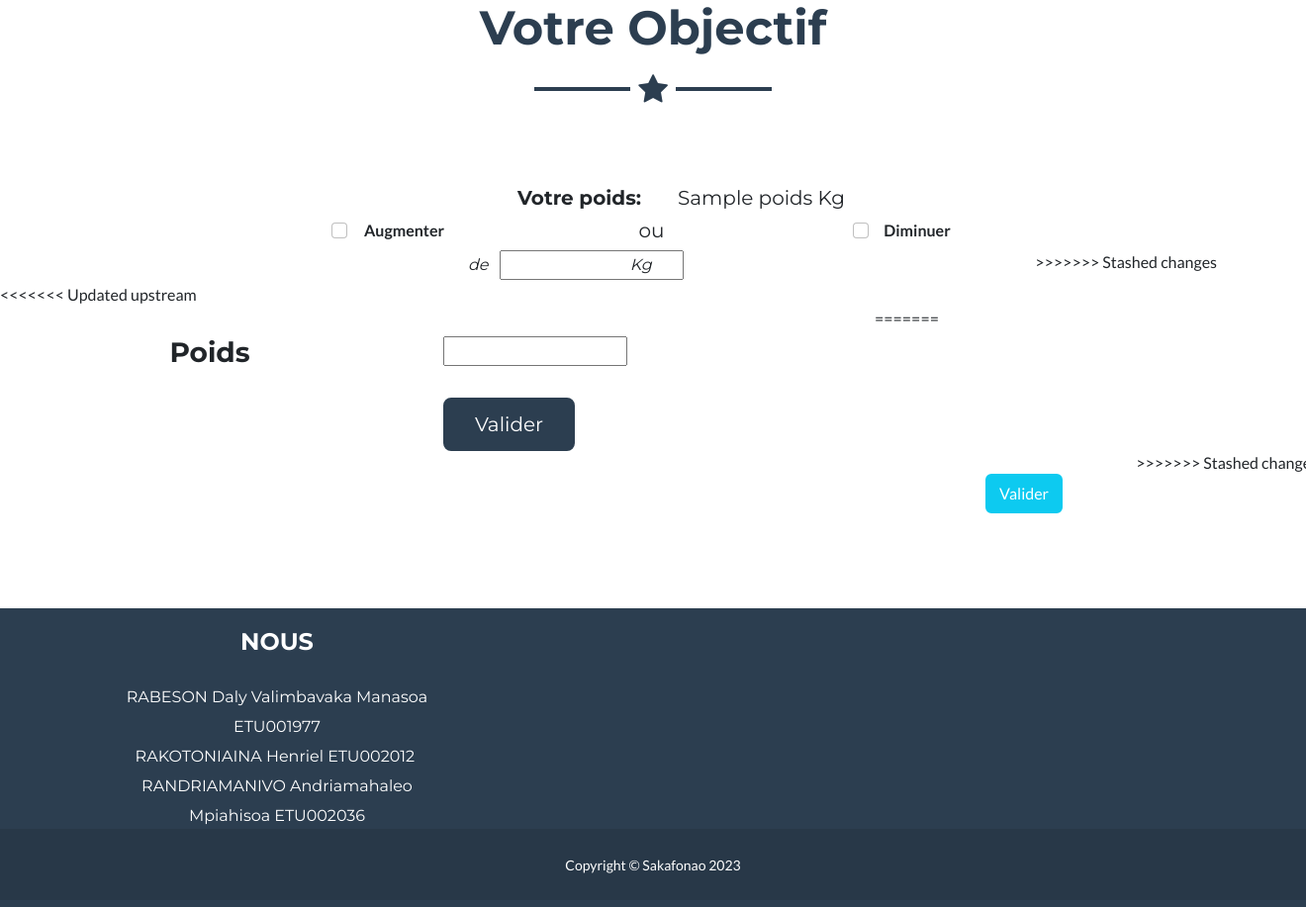
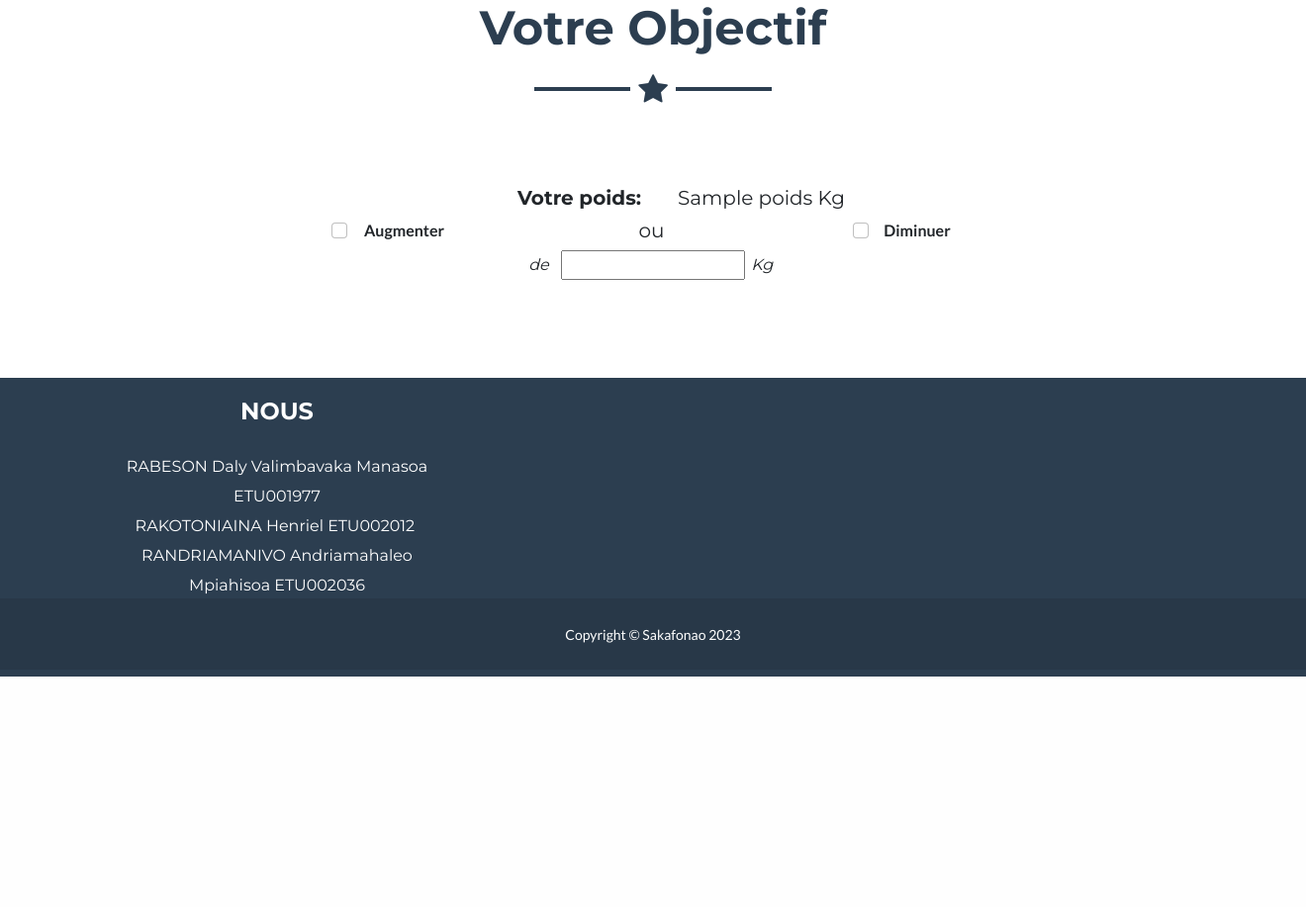
Before and after one commit to Mpiahy/Projet_S4, a CodeIgniter app: the page made by application/views/accueil.php in a window 1320 px wide; the page is wider, and only the part inside the window is pictured. Shown: the part 630-1547 px from the top of that part at 99% size. After the commit the page ends 1314 px from the top of that part, so only its background shows below. Run offline with CodeIgniter, Linux system fonts and the light colour scheme; tables that the repository leaves empty hold one stand-in row (values such as "Sample post"); the template is opened without the code that fills it: most values are stand-ins (such as "Sample title", 1, 10 or a date in 2020).

Commit message:
Update accueil.php

```diff
--- a/application/views/accueil.php
+++ b/application/views/accueil.php
@@ -70,31 +70,8 @@
                     <div class="col" style="padding-left: 0px;">
                         <h6 class="display-6" style="text-align: left;font-size: 16px;margin-left: 6px;padding-top: 5px;font-style: italic;">Kg</h6>
                     </div>
->>>>>>> Stashed changes
                 </div>
-
             </div>
-<<<<<<< Updated upstream
-            <form method="post" action="<?php echo base_url("Accueil_C/traitement");?>">
-                <div class="row">
-                    <div class="col-md-6 col-lg-4 col-xxl-6 offset-xxl-0">
-                        <a class="d-block mx-auto portfolio-item" href="#portfolio-modal-5" data-bs-toggle="modal"></a>
-                        <h3 class="text-center">Poids </h3>
-                    </div>
-                    <div class="col-md-6 col-lg-4 col-xxl-6">
-                        <a class="d-block mx-auto portfolio-item" href="#portfolio-modal-6" data-bs-toggle="modal"></a>
-                        <input type="text" name ="poids">
-                    <div class="col">
-                        <button class="btn btn-secondary btn-lg" type="submit" style="text-align: center;margin-top: 32px;margin-right: 166px;padding-right: 30px;padding-left: 30px;padding-top: 10px;padding-bottom: 10px;font-size: 20px;font-family: Montserrat, sans-serif;">Valider</button>
-                    </div>
-                </div>
-            </form>
-=======
-            <div class="col offset-xl-9" style="padding-left: 0px;">
-                <button class="btn btn-info" type="submit" style="margin-top: 23px;">Valider</button>
-            </div>
-        </form>
->>>>>>> Stashed changes
         </div>
     </section>
     <footer class="text-center footer" style="padding-top: 20px;margin-bottom: -82px;">
```
